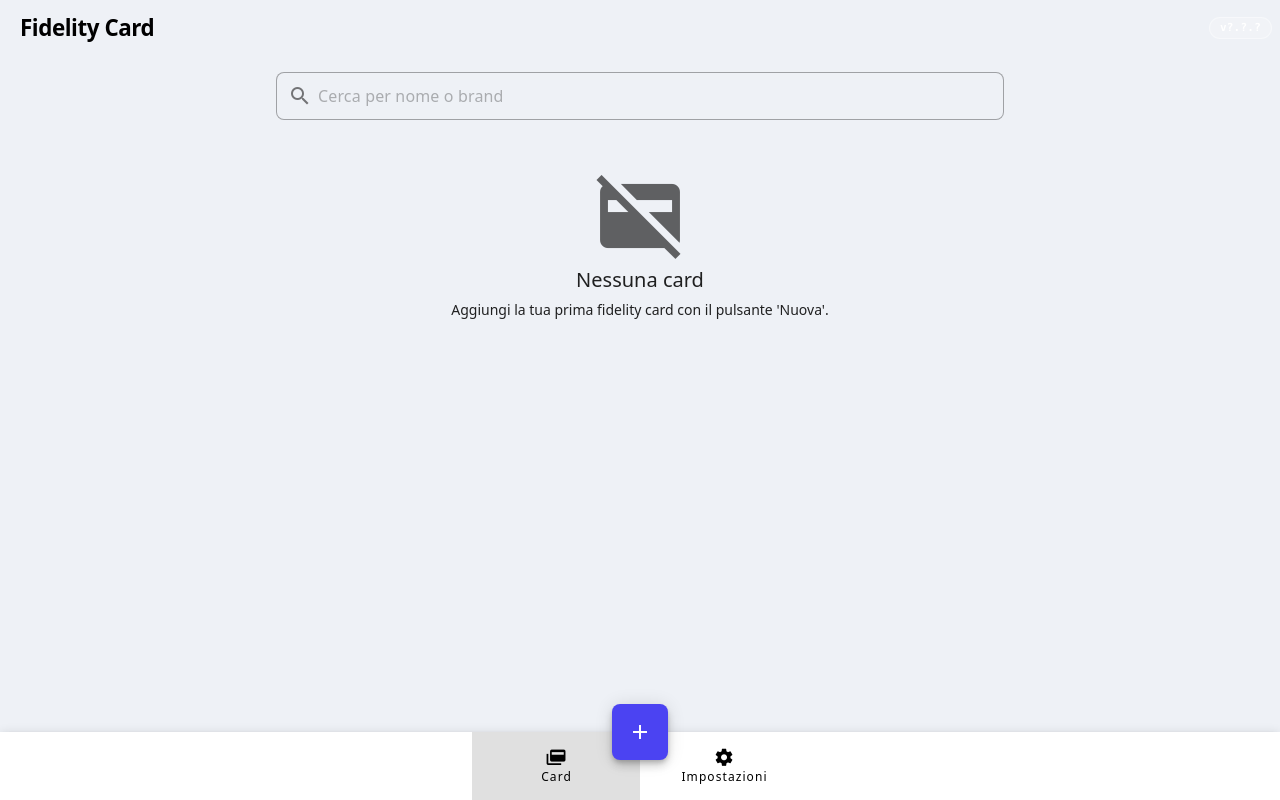
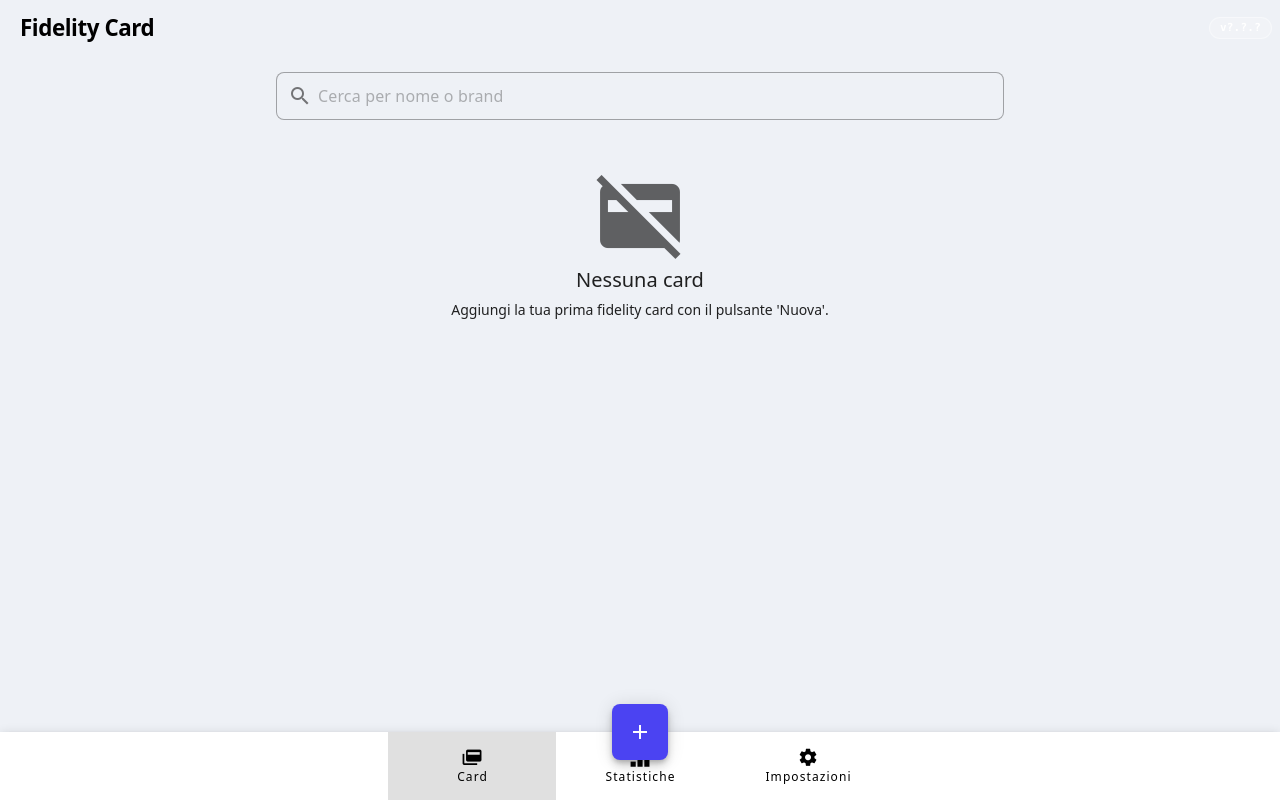
Before and after one commit to savez/fidality-card, a Vue app: page /#/cards in a window 1280 px wide. Built offline with nearby package versions, Linux system fonts and the light colour scheme.

Commit message:
feat(stats): route /stats e voce bottom-nav Statistiche

```diff
--- a/src/App.vue
+++ b/src/App.vue
@@ -37,6 +37,10 @@ const versionDialogOpen = ref(false)
         <v-icon>mdi-credit-card-multiple</v-icon>
         <span>Card</span>
       </v-btn>
+      <v-btn :to="{ name: 'stats' }" value="stats" stacked>
+        <v-icon>mdi-podium</v-icon>
+        <span>Statistiche</span>
+      </v-btn>
       <v-btn :to="{ name: 'settings' }" value="settings" stacked>
         <v-icon>mdi-cog</v-icon>
         <span>Impostazioni</span>
--- a/src/router.js
+++ b/src/router.js
@@ -15,6 +15,7 @@ const routes = [
     component: () => import('@/views/CardEditView.vue'),
   },
   { path: '/import', name: 'import', component: () => import('@/views/ImportView.vue') },
+  { path: '/stats', name: 'stats', component: () => import('@/views/StatsView.vue') },
   { path: '/settings', name: 'settings', component: () => import('@/views/SettingsView.vue') },
   {
     path: '/settings/posizioni',
```
